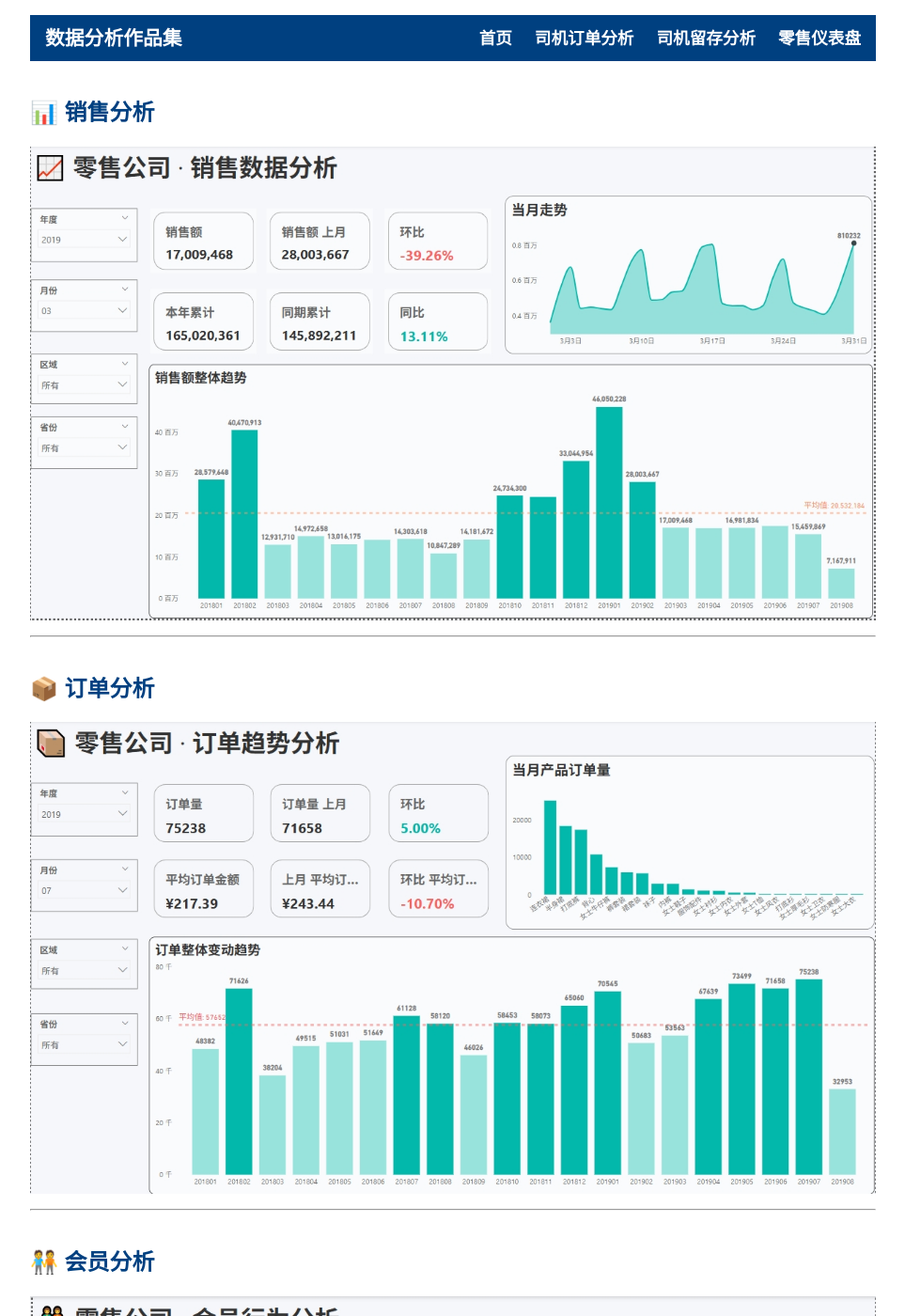
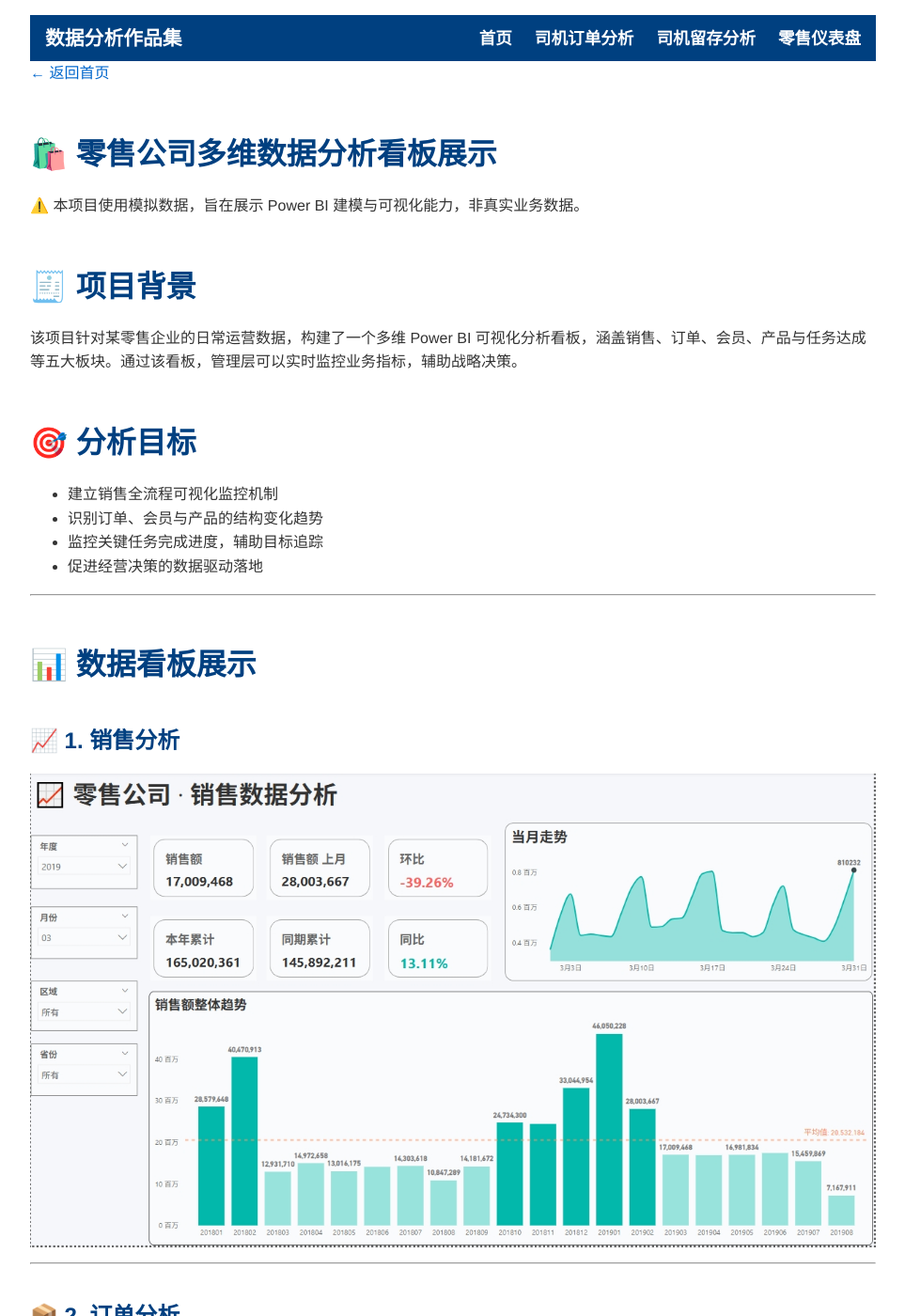
Before and after one commit to data-Serena/data-Serena.github.io, a Jekyll site: the page built from projects/retail-dashboard.md, in a window 1280 px wide and 1400 px high. Shown: the whole window at 94% size, without its empty margins (158-1121 px from the left). Built offline with Jekyll 4.4.1, drawn with Linux system fonts in a browser that asks for light colours; some of the changed text lies outside the part shown.

Commit message:
添加所有更改优化

```diff
--- a/_config.yml
+++ b/_config.yml
@@ -17,6 +17,8 @@ navbar_links:
     url: /projects/driver_retention_analysis/
   - title: 零售仪表盘
     url: /projects/retail-dashboard/
+  - title: 关于我
+    url: /about/
 
 plugins:
   - jekyll-feed
--- a/projects/retail-dashboard.md
+++ b/projects/retail-dashboard.md
@@ -4,34 +4,75 @@ title: 🛍️ 零售公司多维数据分析看板展示
 permalink: /projects/retail-dashboard/
 ---
 
-## 📊 销售分析
+<div class="back-button"><a href="/">← 返回首页</a></div>
+
+# 🛍️ 零售公司多维数据分析看板展示
+
+⚠️ 本项目使用模拟数据，旨在展示 Power BI 建模与可视化能力，非真实业务数据。
+
+# 🧾 项目背景
+
+该项目针对某零售企业的日常运营数据，构建了一个多维 Power BI 可视化分析看板，涵盖销售、订单、会员、产品与任务达成等五大板块。通过该看板，管理层可以实时监控业务指标，辅助战略决策。
+
+# 🎯 分析目标
+
+- 建立销售全流程可视化监控机制
+- 识别订单、会员与产品的结构变化趋势
+- 监控关键任务完成进度，辅助目标追踪
+- 促进经营决策的数据驱动落地
+
+---
+
+# 📊 数据看板展示
+
+## 📈 1. 销售分析
 
 ![销售分析](/assets/img/retail-dashboard/sales_analysis.png)
 
 ---
 
-## 📦 订单分析
+## 📦 2. 订单分析
 
 ![订单分析](/assets/img/retail-dashboard/order_analysis.png)
 
 ---
 
-## 🧑‍🤝‍🧑 会员分析
+## 🧑‍🤝‍🧑 3. 会员分析
 
 ![会员分析](/assets/img/retail-dashboard/member_analysis.png)
 
 ---
 
-## 🛒 产品分析
+## 🛒 4. 产品分析
 
 ![产品分析](/assets/img/retail-dashboard/product_analysis.png)
 
 ---
 
-## ✅ 任务达成分析
+## ✅ 5. 任务达成分析
 
 ![任务达成分析](/assets/img/retail-dashboard/task_completion_analysis.png)
 
 ---
 
-> 本页面展示的是零售行业多维分析报告的视觉样式图，仅用于作品集展示，数据和截图均为模拟内容。
+## 💡 项目亮点
+
+- ⛓️ 全链路数据建模：对销售订单、商品、会员进行维度建模；
+- 📊 高度交互性：支持筛选区域、时间、省份等；
+- 📌 自动化任务进度追踪：结合 DAX 实现动态 KPI 展示；
+- 🧠 业务洞察支持：引入同比/环比、RFM 模型基础、ABC分析等。
+
+## 🔁 可迁移项目场景
+- 连锁便利店的门店经营日报看板
+- 电商平台多维用户订单洞察系统
+- 商超进销存与毛利管理系统
+- B2B分销渠道流向分析系统
+
+## 🛠 技术栈
+- Power BI Desktop（数据建模 + 可视化）
+- Power Query（数据清洗）
+- DAX（度量指标计算）
+
+---
+
+<div class="back-button"><a href="/">← 返回首页</a></div>
```
Also changed, not shown: about.md (+8 -6 lines), index.md (+9 -0 lines), projects/driver_order_analysis.md (+1 -1 lines), projects/driver_retention_analysis.md (+24 -11 lines).
